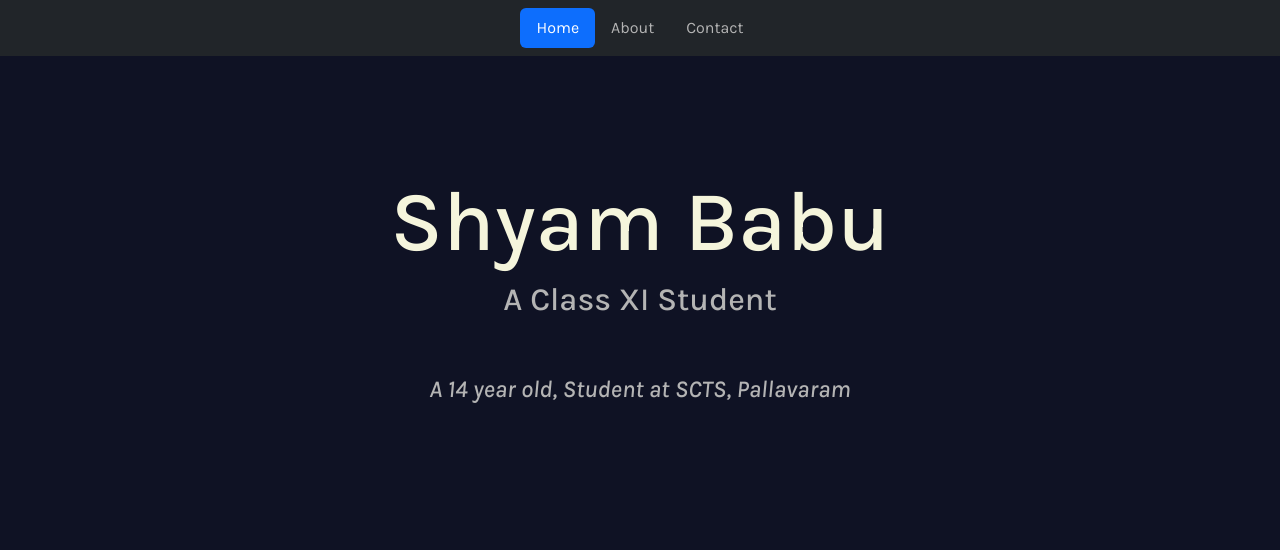
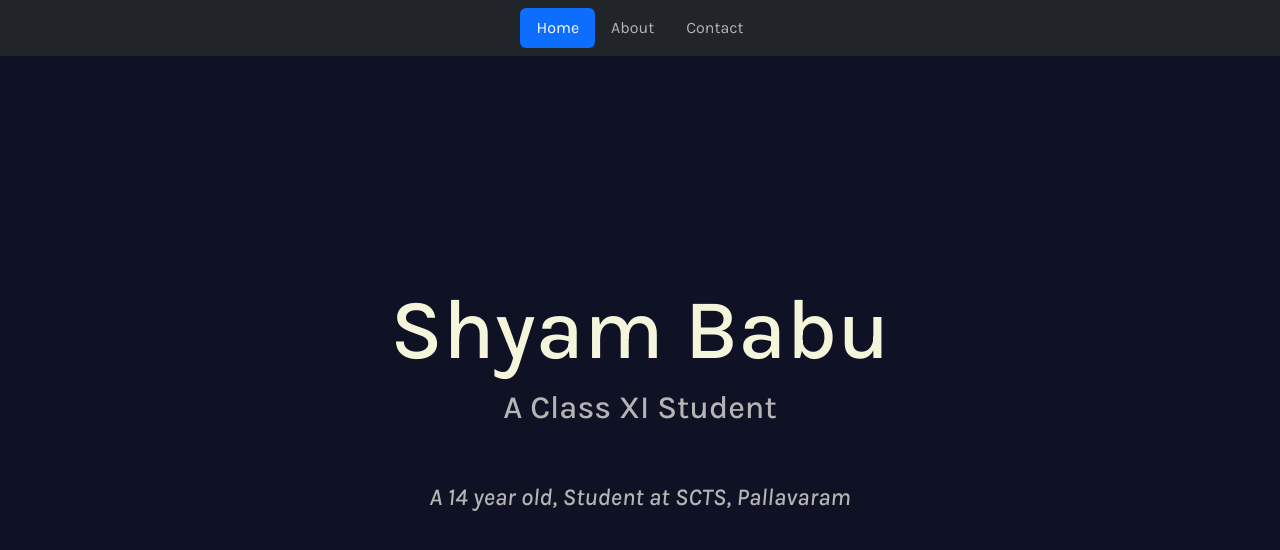
Before and after one commit to supershyam/supershyam.github.io, a plain HTML site: page index.html in a window 1280 px wide. Drawn offline with nearby package versions, Linux system fonts and the light colour scheme.

Commit message:
Update index.html

```diff
--- a/index.html
+++ b/index.html
@@ -22,12 +22,13 @@
             </div>
         </nav>
         <br><br><br><br>
-        <h1 id='name' align="center">Shyam Babu</h1>
-        <h2 class="hello" id='profession' align="center">A Class XI Student</h2>
-        <br><br>
-        <div class="mx-auto text-center" style="width: 500px;">
-            <h4 class="hello" style="font-style: italic;">A 14 year old, Student at SCTS, Pallavaram</h4>
+        <div class='intro'>
+            <h1 id='name' align="center">Shyam Babu</h1>
+            <h2 class="hello" id='profession' align="center">A Class XI Student</h2>
+            <br><br>
+            <div class="mx-auto text-center" style="width: 500px;">
+                <h4 class="hello" style="font-style: italic;">A 14 year old, Student at SCTS, Pallavaram</h4>
+            </div>
         </div>
-
     </body>
 </html>
```
